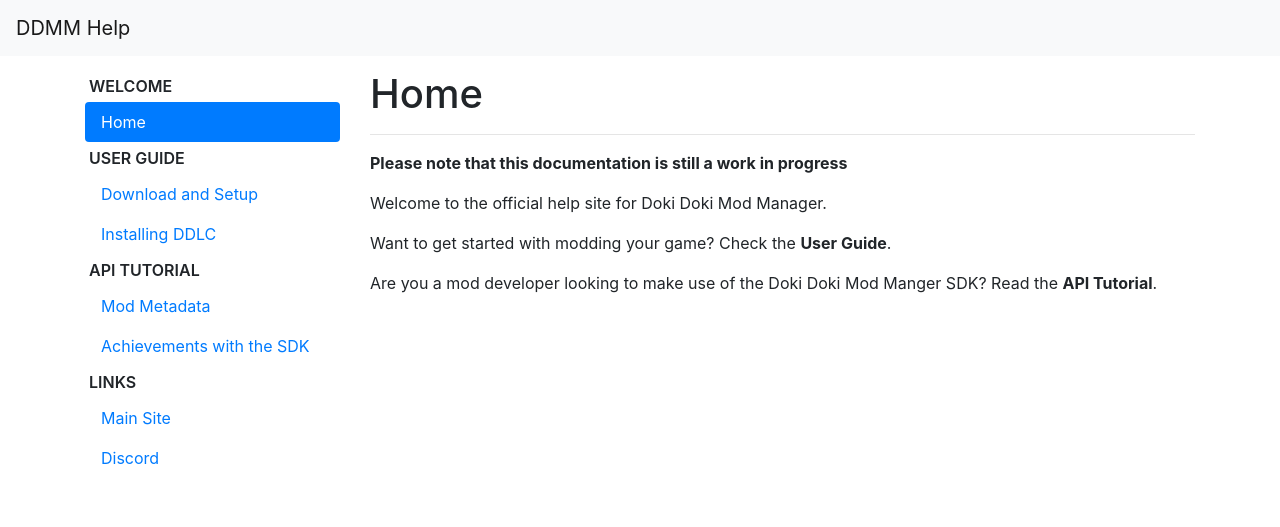
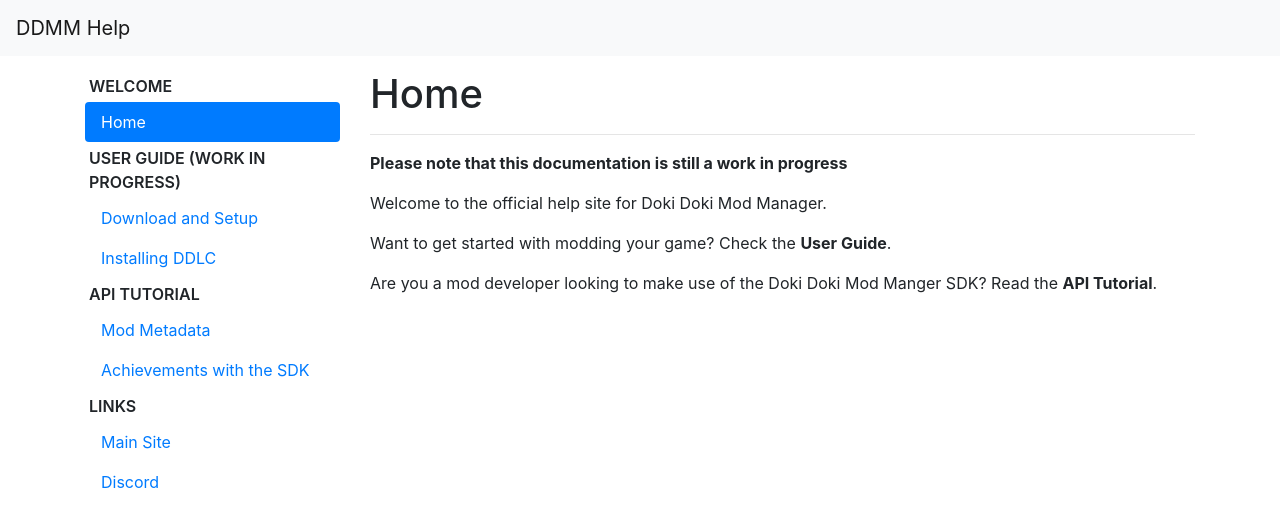
Before and after one commit to DokiDokiModManager/Help, a Jekyll site: the page built from index.md, in a window 1280 px wide. Shown: the top 527 px of the page. Built offline with Jekyll 4.4.1, drawn with Linux system fonts in a browser that asks for light colours; nearby versions of some CDN libraries.

Commit message:
Update _config.yml

```diff
--- a/_config.yml
+++ b/_config.yml
@@ -12,7 +12,7 @@ navigation:
     links:
       - title: Home
         link: /
-  - name: User Guide
+  - name: User Guide (work in progress)
     links:
       - title: Download and Setup
         link: /user-guide/setup.html
```
